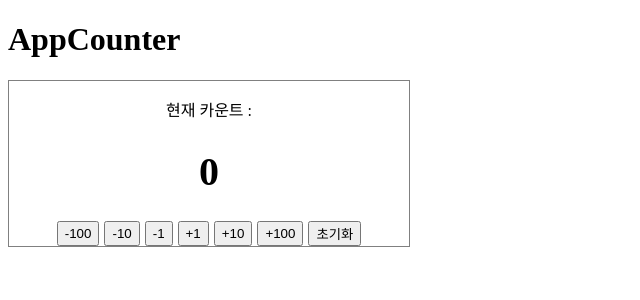
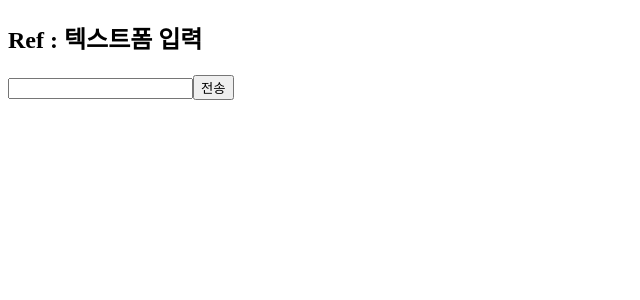
Before and after one commit to tjg-data/fe-course, a React (Vite) app in the folder basic-app/: page / in a window 1280 px wide. Shown: the top 300 px of the page, without its empty margins (0-640 px from the left). Built offline with nearby package versions, Linux system fonts and the light colour scheme.

Commit message:
2026-04-10 commit~

```diff
--- /dev/null
+++ b/basic-app/src/AppForm.jsx
@@ -0,0 +1,9 @@
+import TextInput from "./components/form/TextInput.jsx";
+
+export default function App() {
+    return (
+        <>
+            <TextInput />
+        </>
+    )
+}
--- /dev/null
+++ b/basic-app/src/components/form/TextInput.jsx
@@ -0,0 +1,34 @@
+import { useRef, useState } from 'react';
+
+export default function TextInput() {
+    const textRef = useRef(null);
+    const [text, setText] = useState('');
+
+    const handleClick = () => {
+        let text = textRef.current.value.trim();
+        if(text === "") {
+            alert("텍스트를 입력해주세요");
+            textRef.current.focus();
+        } else {
+            alert("서버 전송-->" + text);
+        }
+    }
+    const handleChange = (e) => {
+        setText(e.target.value);
+    }
+    console.log('text-->', text);
+
+    return (
+        <div>
+            <h2>Ref : 텍스트폼 입력 </h2>
+            <input  type="text"
+                    name="text"
+                    value={text}
+                    ref={textRef}
+                    onChange={handleChange}
+                    />
+            <button type="button"
+                    onClick={handleClick}>전송</button>
+        </div>
+    )
+}
--- a/basic-app/src/main.jsx
+++ b/basic-app/src/main.jsx
@@ -5,7 +5,8 @@ import { createRoot } from 'react-dom/client'
 // import App from './AppMenu.jsx'
 // import App from './AppButton.jsx'
 // import App from './AppCommon.jsx'
-import App from './AppCounter.jsx'
+// import App from './AppCounter.jsx'
+import App from './AppForm.jsx'
 
 createRoot(document.getElementById('root')).render(
   <StrictMode>
```
